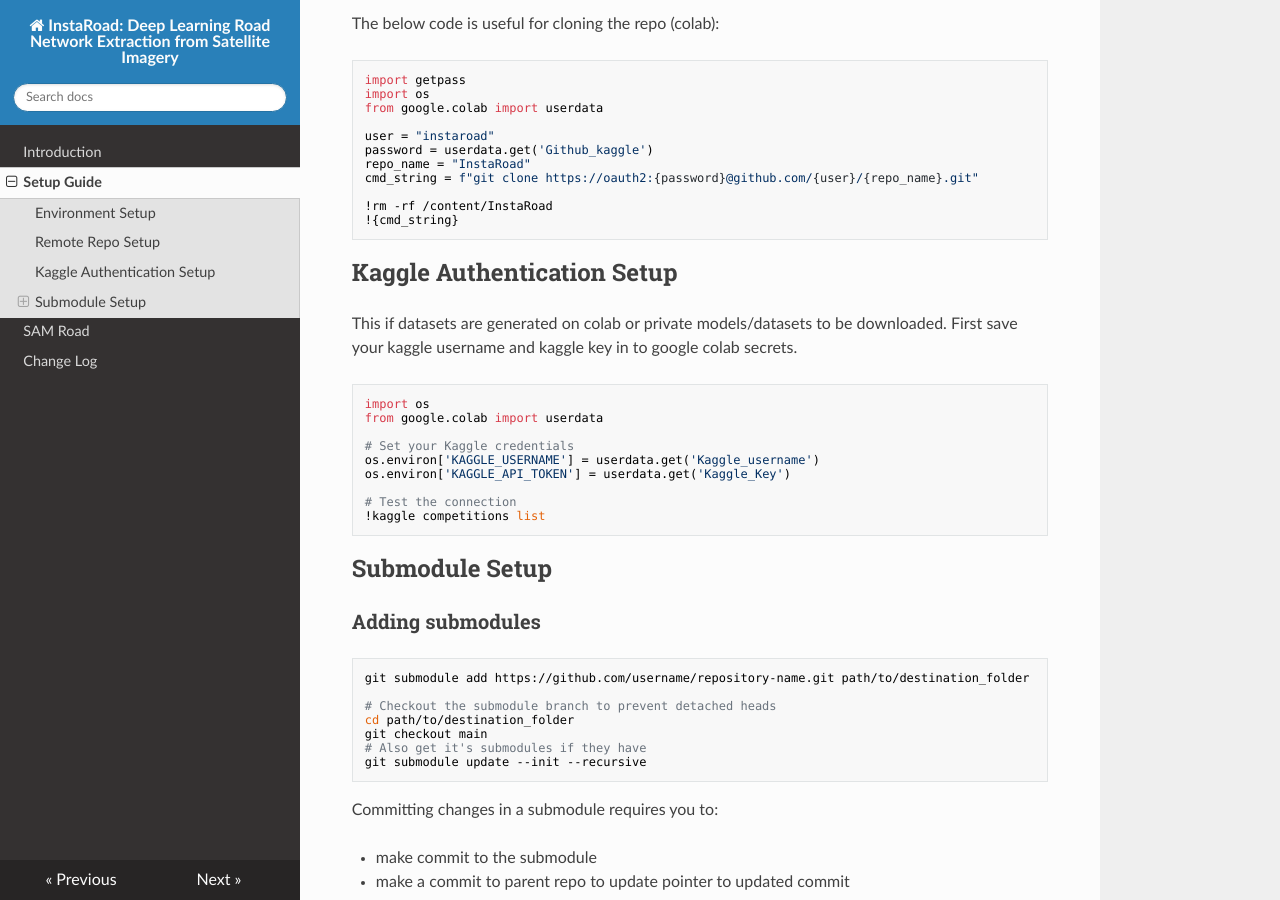
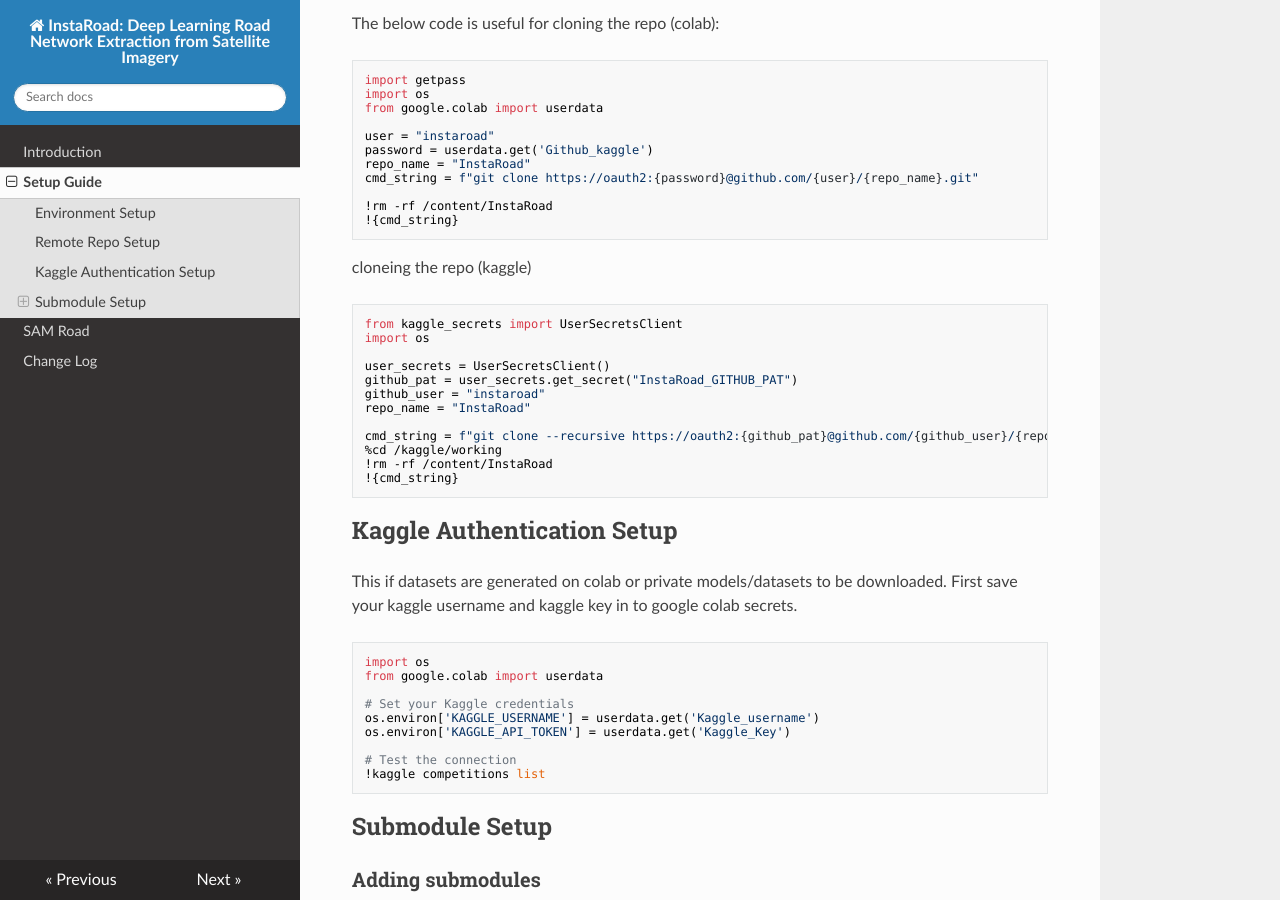
Before and after one commit to Goamhobala/Task-Driven-Super-Resolution-, an MkDocs documentation site: the page built from docs/setup.md, in a window 1280 px wide and 900 px high, scrolled down 1343 px. Built offline with MkDocs 1.6.1, drawn with Linux system fonts in a browser that asks for light colours; nearby versions of some CDN libraries.

Commit message:
Docs, SAMRoad: add kaggle git repo clone docs, rename env script

````diff
--- a/docs/setup.md
+++ b/docs/setup.md
@@ -63,6 +63,22 @@
 !{cmd_string}
 ```
 
+cloneing the repo (kaggle)
+``` python
+from kaggle_secrets import UserSecretsClient
+import os
+
+user_secrets = UserSecretsClient()
+github_pat = user_secrets.get_secret("InstaRoad_GITHUB_PAT")
+github_user = "instaroad"
+repo_name = "InstaRoad"
+
+cmd_string = f"git clone --recursive https://oauth2:{github_pat}@github.com/{github_user}/{repo_name}.git"
+%cd /kaggle/working
+!rm -rf /content/InstaRoad
+!{cmd_string}
+```
+
 ## Kaggle Authentication Setup
 This if datasets are generated on colab or private models/datasets to be downloaded. First save your kaggle username and kaggle key in to google colab secrets.
 
````
